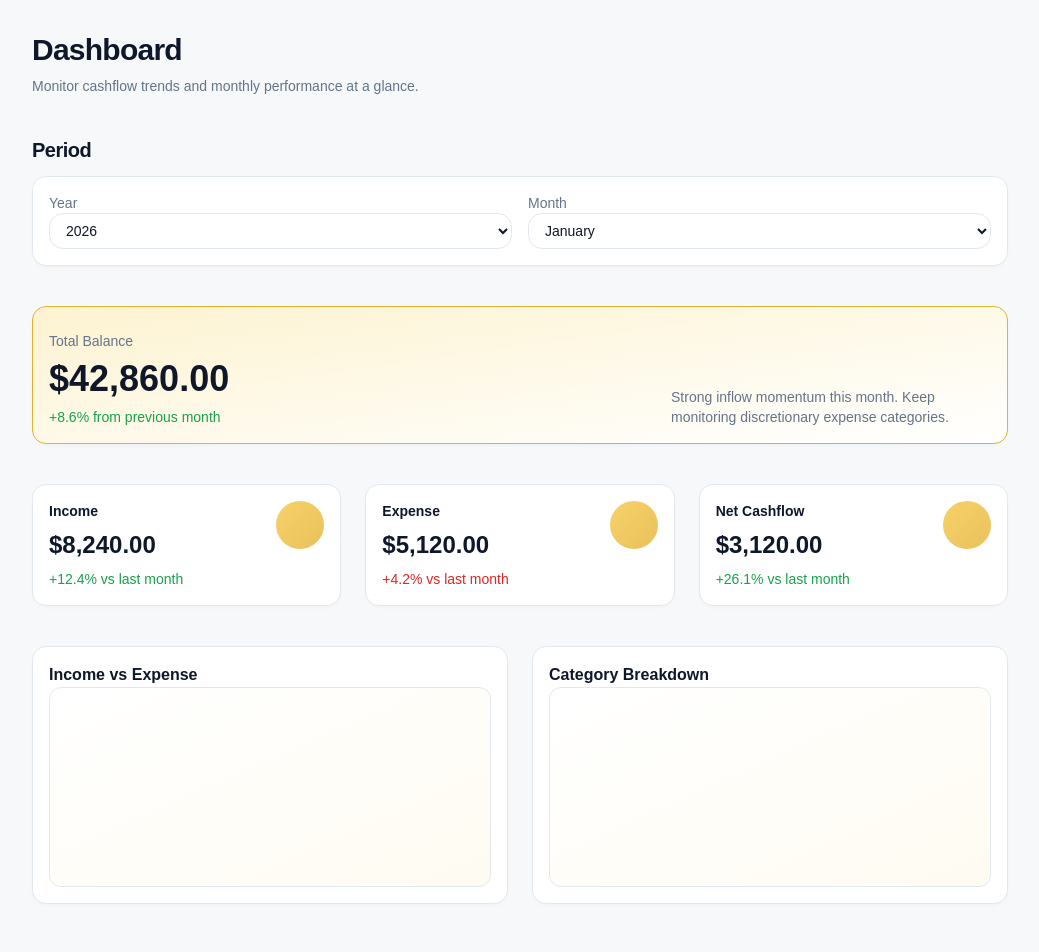
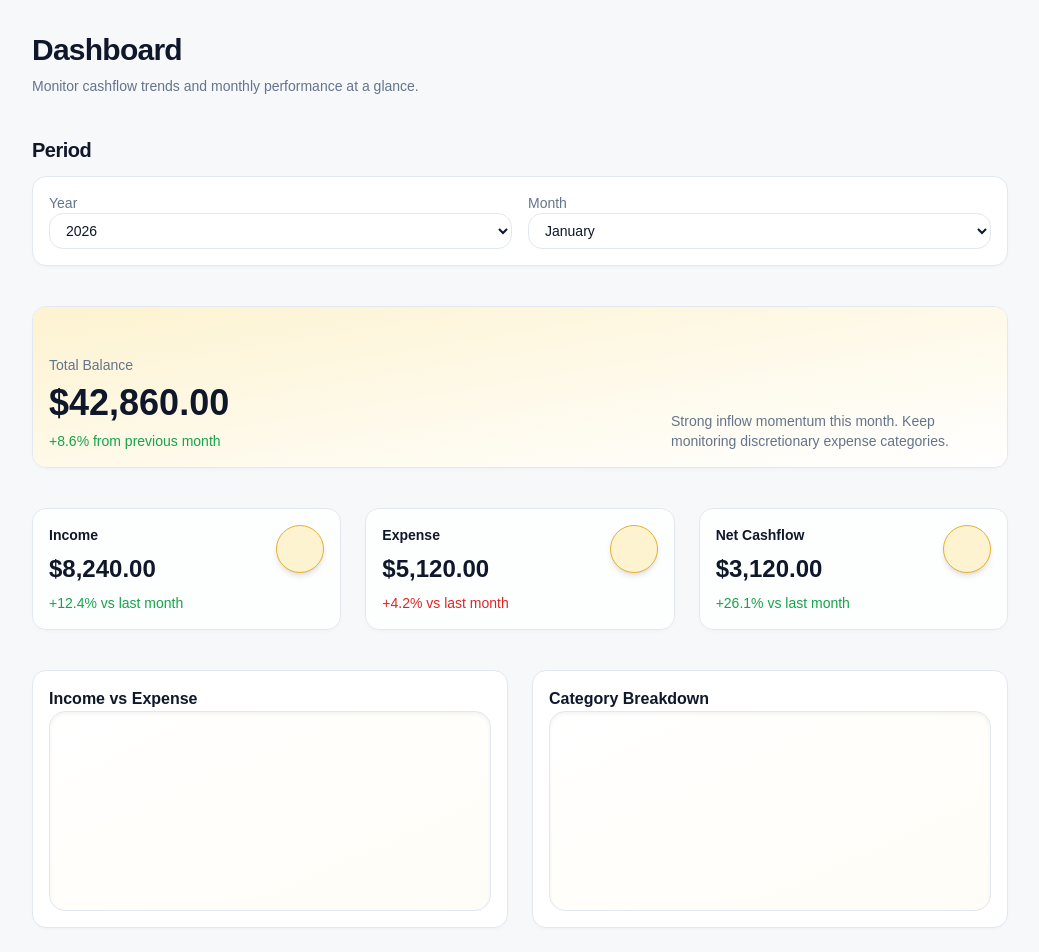
Before and after one commit to yuzequn095/Aurum, a Next.js app in the folder apps/web/: page /dashboard in a window 1280 px wide. Shown: the top 952 px of the page, without its empty margins (120-1159 px from the left). Built offline with nearby package versions, Linux system fonts and the light colour scheme.

Commit message:
style(web): premium polish dashboard visual hierarchy

```diff
--- a/apps/web/src/app/dashboard/components/kpi-card.tsx
+++ b/apps/web/src/app/dashboard/components/kpi-card.tsx
@@ -16,8 +16,8 @@ const toneClasses: Record<KpiCardProps['tone'], string> = {
 
 export function KpiCard({ title, value, deltaText, tone }: KpiCardProps) {
   return (
-    <Card className='relative overflow-hidden rounded-[14px] shadow-aurumSm transition hover:shadow-lg'>
-      <div className='absolute right-4 top-4 h-12 w-12 rounded-full bg-gradient-to-br from-aurum-primary to-aurum-primaryHover opacity-80' />
+    <Card className='relative overflow-hidden rounded-[14px] bg-white/80 shadow-aurumSm backdrop-blur transition hover:shadow-xl'>
+      <div className='absolute right-4 top-4 h-12 w-12 rounded-full border border-aurum-primaryHover bg-aurum-primarySoft shadow-md' />
       <CardHeader className='pb-2'>
         <CardTitle className='text-sm text-aurum-muted'>{title}</CardTitle>
       </CardHeader>
--- a/apps/web/src/app/dashboard/page.tsx
+++ b/apps/web/src/app/dashboard/page.tsx
@@ -36,8 +36,9 @@ export default function DashboardPage() {
         </Card>
       </Section>
 
-      <Card className='rounded-[14px] border-aurum-primaryHover bg-gradient-to-br from-aurum-primarySoft to-white shadow-aurumSm'>
-        <CardContent className='pt-6'>
+      <Card className='relative overflow-hidden rounded-[14px] shadow-aurumSm'>
+        <div className='absolute inset-0 bg-gradient-to-br from-aurum-primarySoft to-white' />
+        <CardContent className='relative py-12'>
           <div className='flex flex-col gap-6 md:flex-row md:items-end md:justify-between'>
             <div className='space-y-2'>
               <p className='text-sm font-medium text-aurum-muted'>Total Balance</p>
@@ -63,7 +64,7 @@ export default function DashboardPage() {
             <CardTitle>Income vs Expense</CardTitle>
           </CardHeader>
           <CardContent>
-            <div className='h-[200px] rounded-[12px] border border-aurum-border bg-gradient-to-br from-white to-aurum-primarySoft/30' />
+            <div className='h-[200px] rounded-[16px] border border-aurum-border bg-gradient-to-br from-white to-aurum-primarySoft/20 shadow-inner' />
           </CardContent>
         </Card>
 
@@ -72,7 +73,7 @@ export default function DashboardPage() {
             <CardTitle>Category Breakdown</CardTitle>
           </CardHeader>
           <CardContent>
-            <div className='h-[200px] rounded-[12px] border border-aurum-border bg-gradient-to-br from-white to-aurum-primarySoft/30' />
+            <div className='h-[200px] rounded-[16px] border border-aurum-border bg-gradient-to-br from-white to-aurum-primarySoft/20 shadow-inner' />
           </CardContent>
         </Card>
       </section>
```
